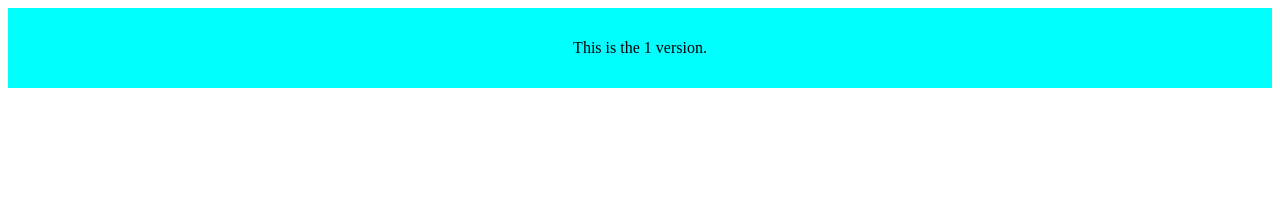
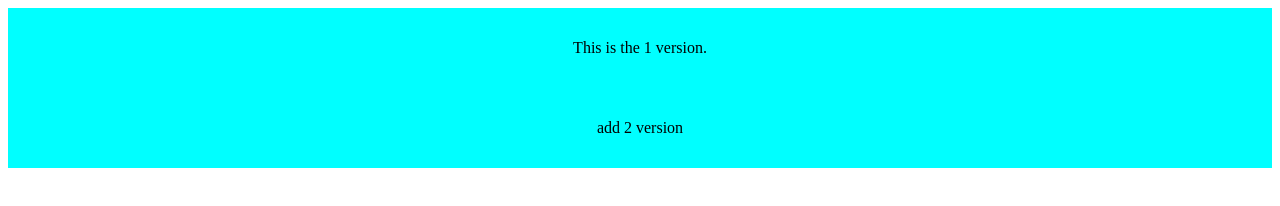
Before and after one commit to SenYong/communityBlog, a plain HTML site: page index.html in a window 1280 px wide. Drawn offline with Linux system fonts and the light colour scheme.

Commit message:
add 2 version

```diff
--- a/index.html
+++ b/index.html
@@ -6,6 +6,7 @@
 </head>
 <body>
     <div>This is the 1 version. </div>
+    <div>add 2 version</div>
 </body>
 </html>
 <style>
```
